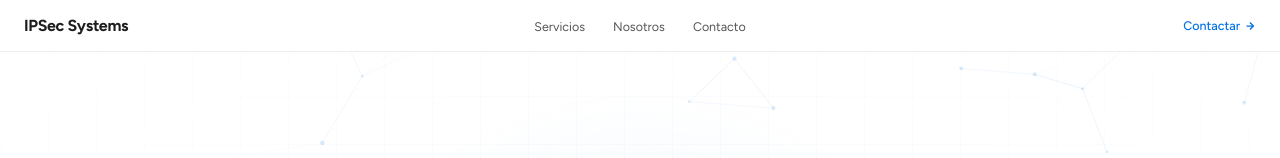
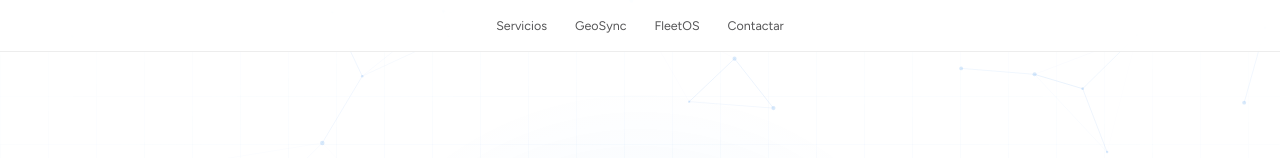
Before and after one commit to DiegoCarbajal/IPSecSystems, a plain HTML site: page index.html in a window 1280 px wide. Shown: the top 158 px of the page. Drawn offline with Linux system fonts and the light colour scheme.

Commit message:
Update index.html

```diff
--- a/index.html
+++ b/index.html
@@ -790,20 +790,21 @@
   <canvas id="pcb-bg"></canvas>
 
   <!-- NAV -->
-  <nav>
-    <a href="#" class="nav-logo">
-      IPSec Systems
+<nav>
+  <div class="nav-links">
+    <a href="#servicios">Servicios</a>
+
+    <a href="https://diegocarbajal.github.io/geosync-login-v2/" target="_blank">
+      GeoSync
     </a>
-    <ul class="nav-links">
-      <li><a href="#servicios">Servicios</a></li>
-      <li><a href="#about">Nosotros</a></li>
-      <li><a href="#cta-band">Contacto</a></li>
-    </ul>
-    <a href="#cta-band" class="nav-cta">
-      Contactar
-      <svg width="12" height="12" viewBox="0 0 24 24" fill="none" stroke="currentColor" stroke-width="2.5"><path d="M5 12h14M12 5l7 7-7 7"/></svg>
+
+    <a href="https://diegocarbajal.github.io/FlotaCargo_CRM01/" target="_blank">
+      FleetOS
     </a>
-  </nav>
+
+    <a href="#cta-band">Contactar</a>
+  </div>
+</nav>
 
   <!-- HERO -->
   <section id="hero">
```
